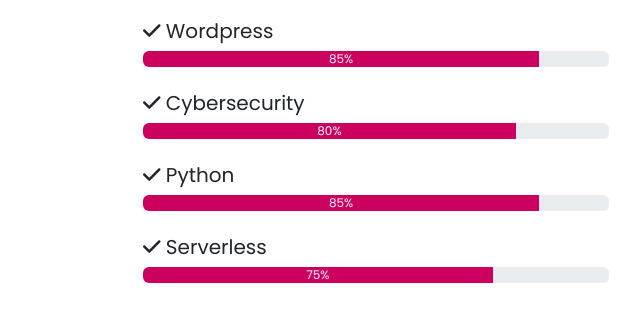
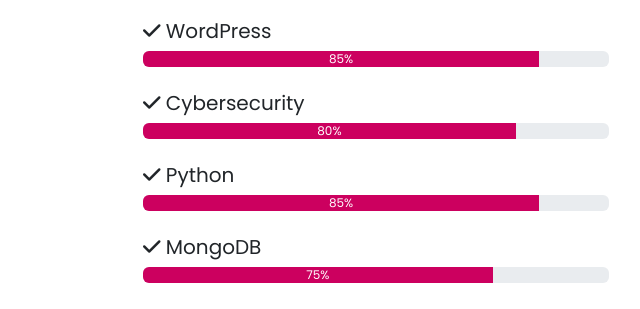
Before and after one commit to nehuenponce/NehuenPonce, a website: page index.html in a window 1280 px wide. Shown: the part 1685-1994 px from the top of the page, 509-1149 px from the left. Drawn offline with Linux system fonts and the light colour scheme.

Commit message:
add files via upload

```diff
--- a/index.html
+++ b/index.html
@@ -30,7 +30,7 @@
         <h1 id="typing-text" class="display-1 fw-bold text-white"></h1>
 
         <p class="roles text-white text-uppercase fs-4">
-          <span>Web Developer | Python Programmer | Cibersecurity</span>
+          <span>Web Developer | Web Designer</span>
         </p>
 
         <a href="#about" class="btn btn-outline-light btn-lg mt-3">
@@ -149,7 +149,7 @@
               <div class="progress-bar" style="width: 95%">95%</div>
             </div>
 
-            <h5><i class="fas fa-check"></i> Wordpress</h5>
+            <h5><i class="fas fa-check"></i> WordPress</h5>
             <div
               class="progress mb-4"
               role="progressbar"
@@ -182,7 +182,7 @@
               <div class="progress-bar" style="width: 85%">85%</div>
             </div>
 
-            <h5><i class="fas fa-check"></i> Serverless</h5>
+            <h5><i class="fas fa-check"></i> MongoDB</h5>
             <div
               class="progress mb-4"
               role="progressbar"
```
